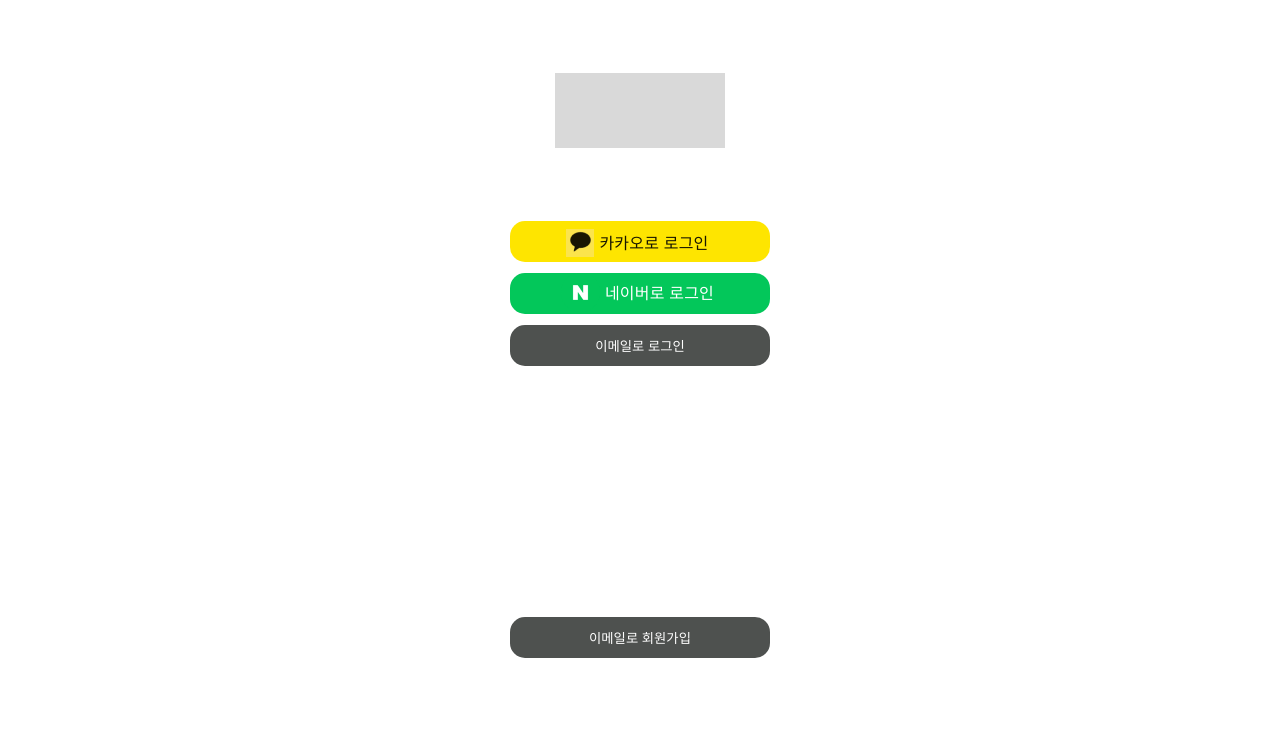
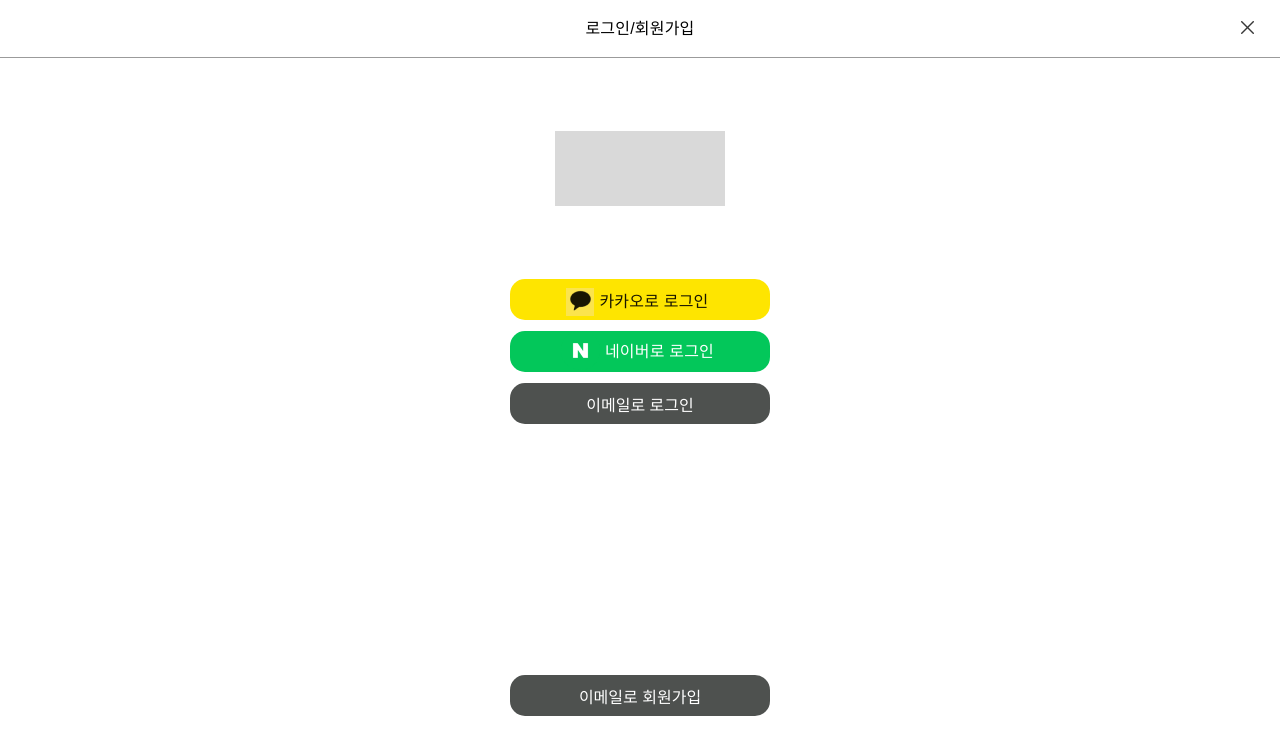
Before and after one commit to Wo-oJin/Ari, a React (Create React App) app in the folder frontend/: page /loginUser in a window 1280 px wide. Shown: the top 754 px of the page. Built offline with nearby package versions, Linux system fonts and the light colour scheme; a web font is replaced by a local one; what recoil-persist would draw is missing.

Commit message:
Style: styled-component를 css로 변경

```diff
--- a/frontend/src/components/common/Mainbutton.js
+++ b/frontend/src/components/common/Mainbutton.js
@@ -13,6 +13,7 @@
     &:disabled {
         cursor: default;
     }
+    font-size: 16px;
 `;
 
 const MainButton = ({ radius, color, background, disabled, text, onClick }) => {
--- /dev/null
+++ b/frontend/src/pages/LoginUser.css
@@ -0,0 +1,59 @@
+.logoContainer {
+  width: 170px;
+  height: 75px;
+  background: #D9D9D9;
+  margin: 73px auto;
+}
+
+.buttonContainer {
+  display: flex;
+  flex-direction: column;
+  align-items: center;
+}
+
+.kakao {
+  width: 260px;
+  height: 41px;
+  color: #181600;
+  background: #FEE500;
+  border-radius: 15px;
+  text-align: center;
+  margin-bottom: 11px;
+}
+
+.kakao span::before {
+  content: "";
+  background: url(../../public/images/Kakao_Logo.png) no-repeat;
+  display: inline-block;
+  height: 28px;
+  width: 28px;
+  position: relative;
+  top: 9px;
+  right: 5px;
+}
+
+.naver {
+  width: 260px;
+  height: 41px;
+  color: #FFFFFF;
+  background: #03C75A;
+  border-radius: 15px;
+  text-align: center;
+  margin-bottom: 11px;
+}
+
+.naver span {
+  position: relative;
+  bottom: 13px;
+}
+
+.naver span::before {
+  content: "";
+  background: url(../../public/images/Naver_Logo.png) no-repeat;
+  display: inline-block;
+  height: 39px;
+  width: 39px;
+  position: relative;
+  top: 13px;
+  right: 5px;
+}
--- a/frontend/src/pages/LoginUser.js
+++ b/frontend/src/pages/LoginUser.js
@@ -1,66 +1,21 @@
 import { React } from 'react';
 import { Link } from "react-router-dom";
 import MainButton from '../components/common/Mainbutton';
-import styled from 'styled-components';
-import "../styles/LoginUser.css";
-
-const LogoContainer = styled.div`
-    width: 170px;
-    height: 75px;
-    background: #D9D9D9;
-    margin: 73px auto;
-`;
-
-const ButtonContainer = styled.div`
-    display: flex;
-    flex-direction: column;
-    align-items: center;
-`;
+import "./LoginUser.css";
+import Header from '../components/Header';
 
 const LoginUser = () => {
     return (
         <>
-            <LogoContainer></LogoContainer>
+            <Header text="로그인/회원가입" link="/loginRegister"></Header>
+            <div className="logoContainer"></div>
 
-            <ButtonContainer>
-                {/* <MainButton
-                    radius="15px"
-                    color="#181600"
-                    background="#FEE500"
-                    text="카카오로 로그인">
-                </MainButton> */}
-                <div className="kakao" style={{
-                    width: "260px",
-                    height: "41px",
-                    color: "#181600",
-                    background: "#FEE500",
-                    borderRadius: "15px",
-                    textAlign: "center",
-                    marginBottom: "11px"
-                }}>
+            <div className="buttonContainer">
+                <div className="kakao">
                     <span>카카오로 로그인</span>
                 </div>
-                {/* <div className="naver">
-                    <MainButton className="naver"
-                        radius="15px"
-                        color="#FFFFFF"
-                        background="#03C75A"
-                        text="네이버로 로그인"
-                    />
-                </div> */}
-                <div className="naver" style={{
-                    width: "260px",
-                    height: "41px",
-                    color: "#FFFFFF",
-                    background: "#03C75A",
-                    borderRadius: "15px",
-                    textAlign: "center",
-                    marginBottom: "11px"
-                }}>
-                    <span style={{
-                        position: "relative",
-                        bottom: "13px"
-                    }}>네이버로 로그인</span>
+                <div className="naver">
+                    <span>네이버로 로그인</span>
                 </div>
 
                 <Link to="/login">
@@ -81,7 +36,7 @@
                         />
                     </Link>
                 </div>
-            </ButtonContainer>
+            </div>
         </>
     )
 }
--- a/frontend/src/styles/LoginUser.css
+++ /dev/null
@@ -1,21 +0,0 @@
-.kakao span::before {
-  content: "";
-  background: url(../../public/images/Kakao_Logo.png) no-repeat;
-  display: inline-block;
-  height: 28px;
-  width: 28px;
-  position: relative;
-  top: 8px;
-  right: 5px;
-}
-
-.naver span::before {
-  content: "";
-  background: url(../../public/images/Naver_Logo.png) no-repeat;
-  display: inline-block;
-  height: 39px;
-  width: 39px;
-  position: relative;
-  top: 13px;
-  right: 5px;
-}
```
